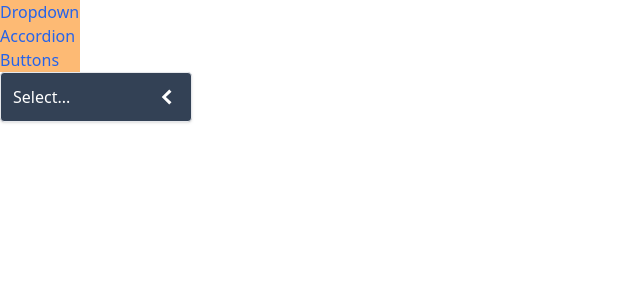
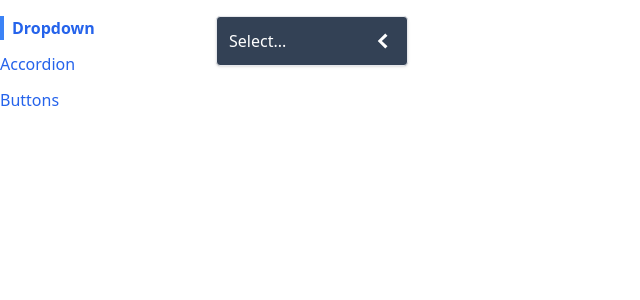
Before and after one commit to BehkoVasilev/comps, a React (Create React App) app: page / in a window 1280 px wide. Shown: the top 300 px of the page, without its empty margins (0-640 px from the left). Built offline with nearby package versions, Linux system fonts and the light colour scheme.

Commit message:
add some styling

```diff
--- a/src/App.js
+++ b/src/App.js
@@ -6,9 +6,9 @@
 
 function App() {
     return (
-        <div>
+        <div className="container mx-auto grid grid-cols-6 gap-4 mt-4">
             <Sidebar />
-            <div>
+            <div className="col-span-5">
                 <Route path={'/buttons'}>
                     <ButtonPage />
                 </Route>
--- a/src/components/Link.js
+++ b/src/components/Link.js
@@ -2,10 +2,14 @@
 import useNavigation from "../hooks/useNavigation";
 
 
-function Link({ to, children }) {
-    const { navigate } = useNavigation();
+function Link({ to, children, className, activeClassName }) {
+    const { navigate, currentPath } = useNavigation();
 
-    const classes = classNames('text-blue-600 bg-orange-300 w-20')
+    const classes = classNames(
+        'text-blue-600',
+         className,
+         currentPath === to && activeClassName
+         )
     const handleClick = (e) => {
         if (e.metaKey || e.ctrlKey){
             return
--- a/src/components/Sidebar.js
+++ b/src/components/Sidebar.js
@@ -8,11 +8,19 @@
     ];
 
     const renderLinks = links.map((link) => {
-        return <Link key={link.label} to={link.path}>{link.label}</Link>
+        return (
+            <Link
+                key={link.label}
+                to={link.path}
+                className="mb-3"
+                activeClassName="font-bold border-l-4 border-blue-500 pl-2"
+            >
+                {link.label}
+            </Link>)
     });
 
     return (
-        <div className="sticky top-0 overflow-y-scroll flex flex-col">
+        <div className="sticky top-0 flex flex-col items-start">
             {renderLinks}
         </div>
     )
```
